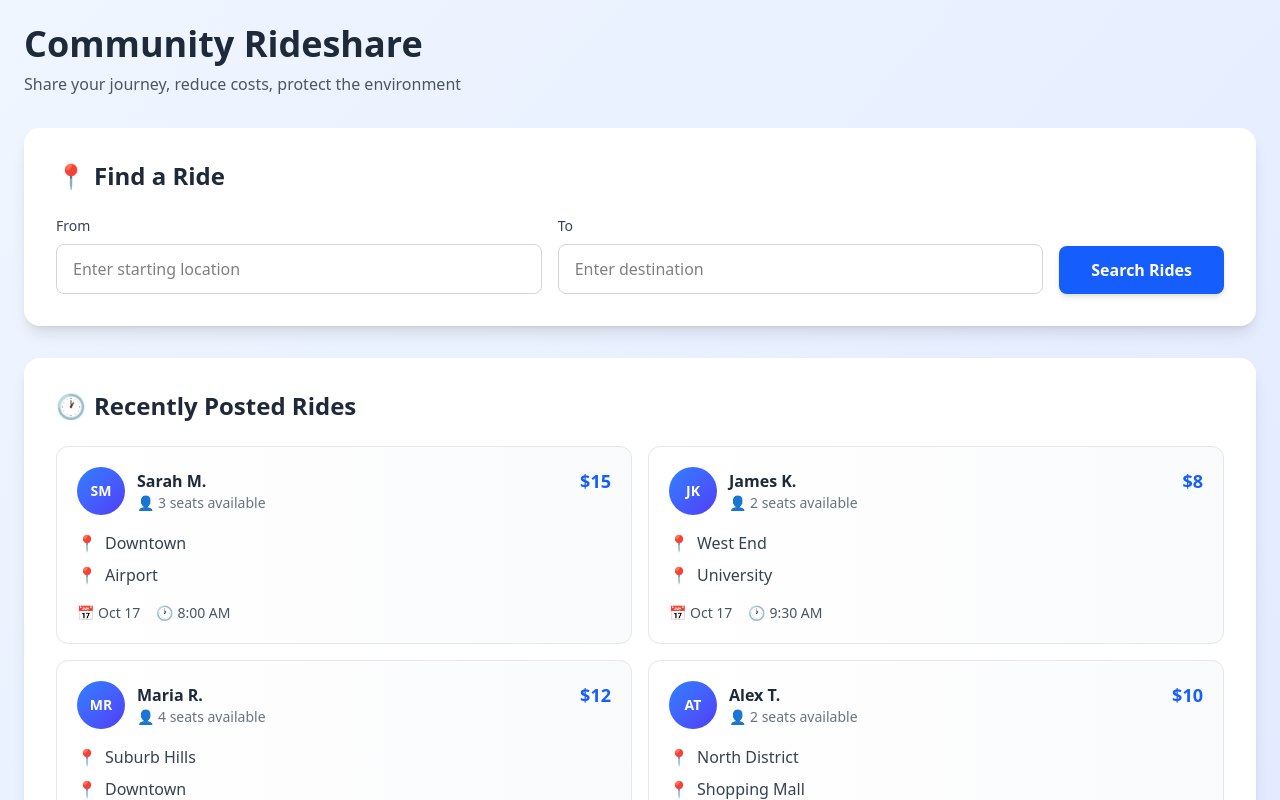
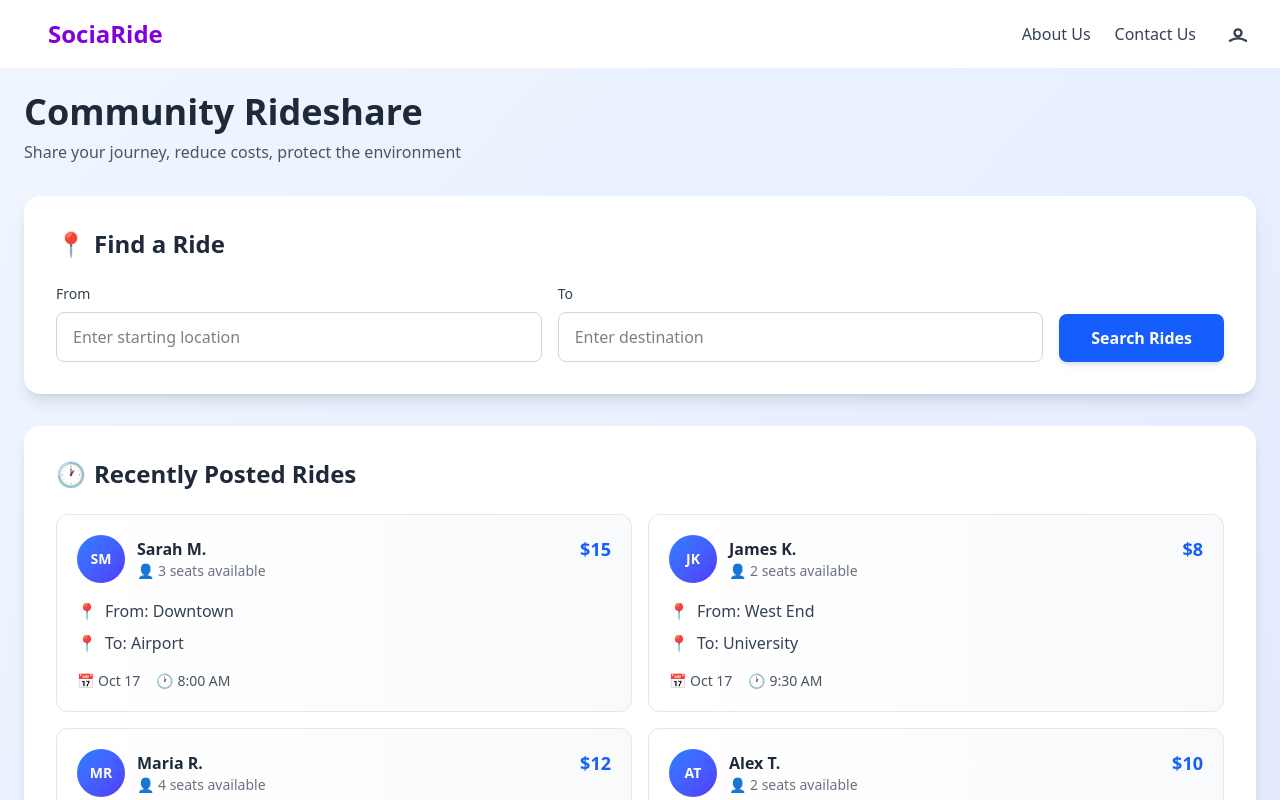
Before and after one commit to Shogun-Dono/dalchemists_rideshare, a React (Vite) app: page /user in a window 1280 px wide. Shown: the top 800 px of the page. Built offline with nearby package versions, Linux system fonts and the light colour scheme.

Commit message:
All pages done

```diff
--- a/src/App.tsx
+++ b/src/App.tsx
@@ -1,11 +1,11 @@
 import { useState } from "react";
 import { Routes, Route, useNavigate } from "react-router-dom";
 import UserDashboard from "./pages/UserDashboard";
-import AdminDashboard from "./pages/AdminDashBoard";
+import AdminDashboard from "./pages/AdminDashboard";
 
 function App() {
   const [selectedRole, setSelectedRole] = useState<string | null>(null);
-  const navigate = useNavigate(); // ✅ useNavigate replaces window.location.href
+  const navigate = useNavigate();
 
   const handleRoleSelect = (role: string) => {
     setSelectedRole(role);
--- /dev/null
+++ b/src/components/NavBar.tsx
@@ -0,0 +1,59 @@
+import React from "react";
+import { Link } from "react-router-dom"; // or your routing library
+
+const Navbar = () => {
+  return (
+    <nav className="bg-white shadow-md px-6 py-4 flex items-center justify-between">
+      {/* Brand / Home Link */}
+      <Link
+        to="/src/App.tsx"
+        className="ml-6 text-2xl font-bold text-purple-700 hover:text-purple-900"
+        aria-label="Go to home page"
+      >
+        SociaRide
+      </Link>
+
+      {/* Navigation Links */}
+      <div className="flex space-x-6 items-center">
+        <Link
+          to="/src/pages/AboutUs.tsx"
+          className="text-gray-700 hover:text-purple-700 font-medium"
+        >
+          About Us
+        </Link>
+        <Link
+          to="/src/pages/AboutUs.tsx"
+          className="text-gray-700 hover:text-purple-700 font-medium"
+        >
+          Contact Us
+        </Link>
+
+        {/* Profile Icon */}
+        <button
+          aria-label="Profile"
+          className="focus:outline-none focus:ring-2 focus:ring-purple-500 rounded-full p-1"
+          onClick={() => {
+            /* Add profile menu or routing logic here */
+          }}
+        >
+          <svg
+            xmlns="http://www.w3.org/2000/svg"
+            className="h-7 w-7 text-gray-700 hover:text-purple-700"
+            fill="none"
+            viewBox="0 0 24 24"
+            stroke="currentColor"
+            strokeWidth={2}
+          >
+            <path
+              strokeLinecap="round"
+              strokeLinejoin="round"
+              d="M5.121 17.804A12.042 12.042 0 0112 15.75a12.042 12.042 0 016.879 2.054M15 11a3 3 0 11-6 0 3 3 0 016 0z"
+            />
+          </svg>
+        </button>
+      </div>
+    </nav>
+  );
+};
+
+export default Navbar;
--- a/src/pages/UserDashboard.tsx
+++ b/src/pages/UserDashboard.tsx
@@ -1,4 +1,5 @@
 import { useState } from "react";
+import Navbar from "../components/NavBar";
 
 interface Ride {
   id: number;
@@ -100,6 +101,7 @@ export default function UserDashboard() {
 
   return (
     <>
+      <Navbar></Navbar>
       <div className="min-h-screen bg-gradient-to-br from-blue-50 to-indigo-100 p-6">
         <div className="max-w-7xl mx-auto">
           {/* Header */}
@@ -188,11 +190,11 @@ export default function UserDashboard() {
                   <div className="space-y-2">
                     <div className="flex items-center gap-2 text-gray-700">
                       <span className="text-green-600">📍</span>
-                      <span className="font-medium">{ride.from}</span>
+                      <span className="font-medium">From: {ride.from}</span>
                     </div>
                     <div className="flex items-center gap-2 text-gray-700">
                       <span className="text-red-600">📍</span>
-                      <span className="font-medium">{ride.to}</span>
+                      <span className="font-medium">To: {ride.to}</span>
                     </div>
                     <div className="flex items-center gap-4 text-sm text-gray-600 pt-2">
                       <span className="flex items-center gap-1">
```
